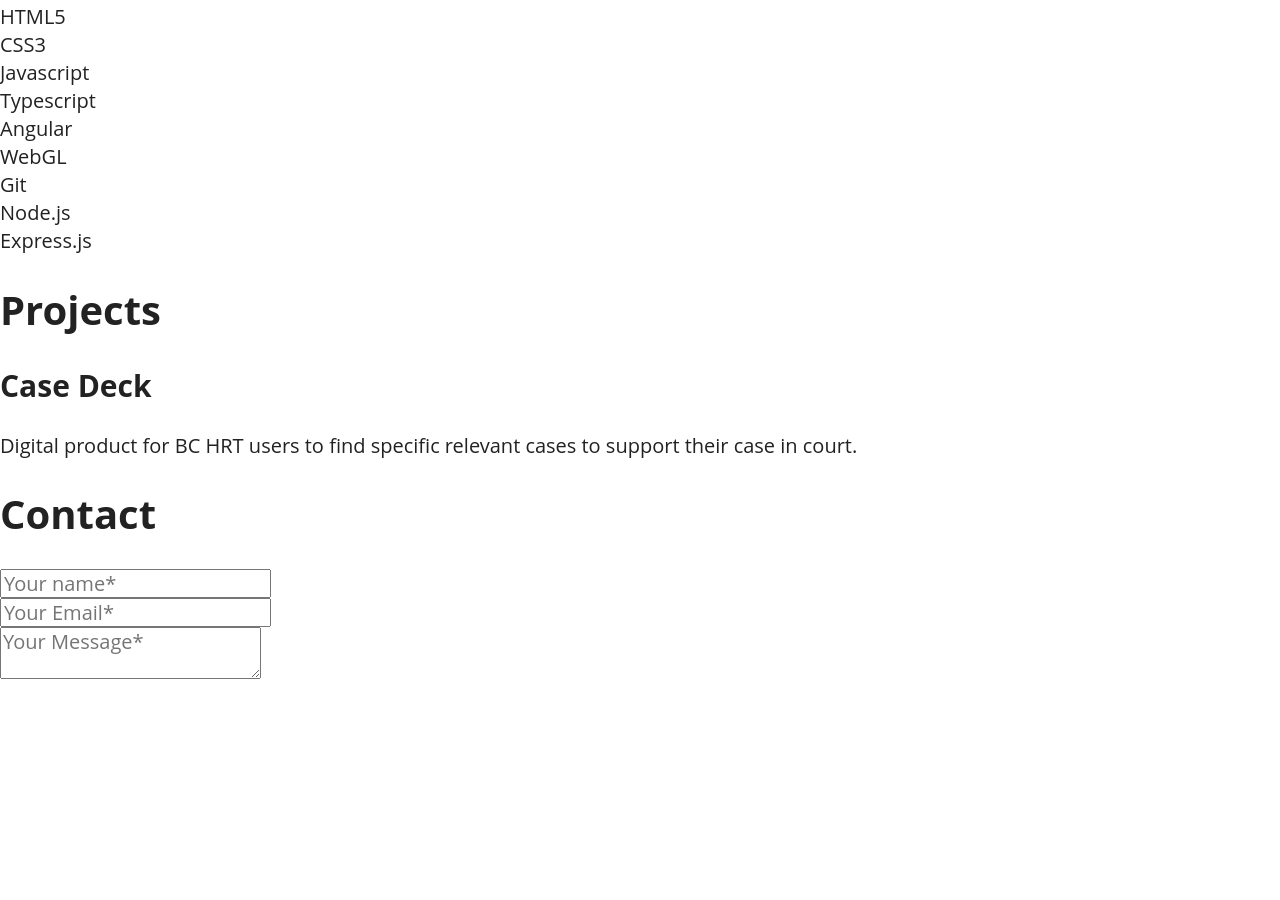
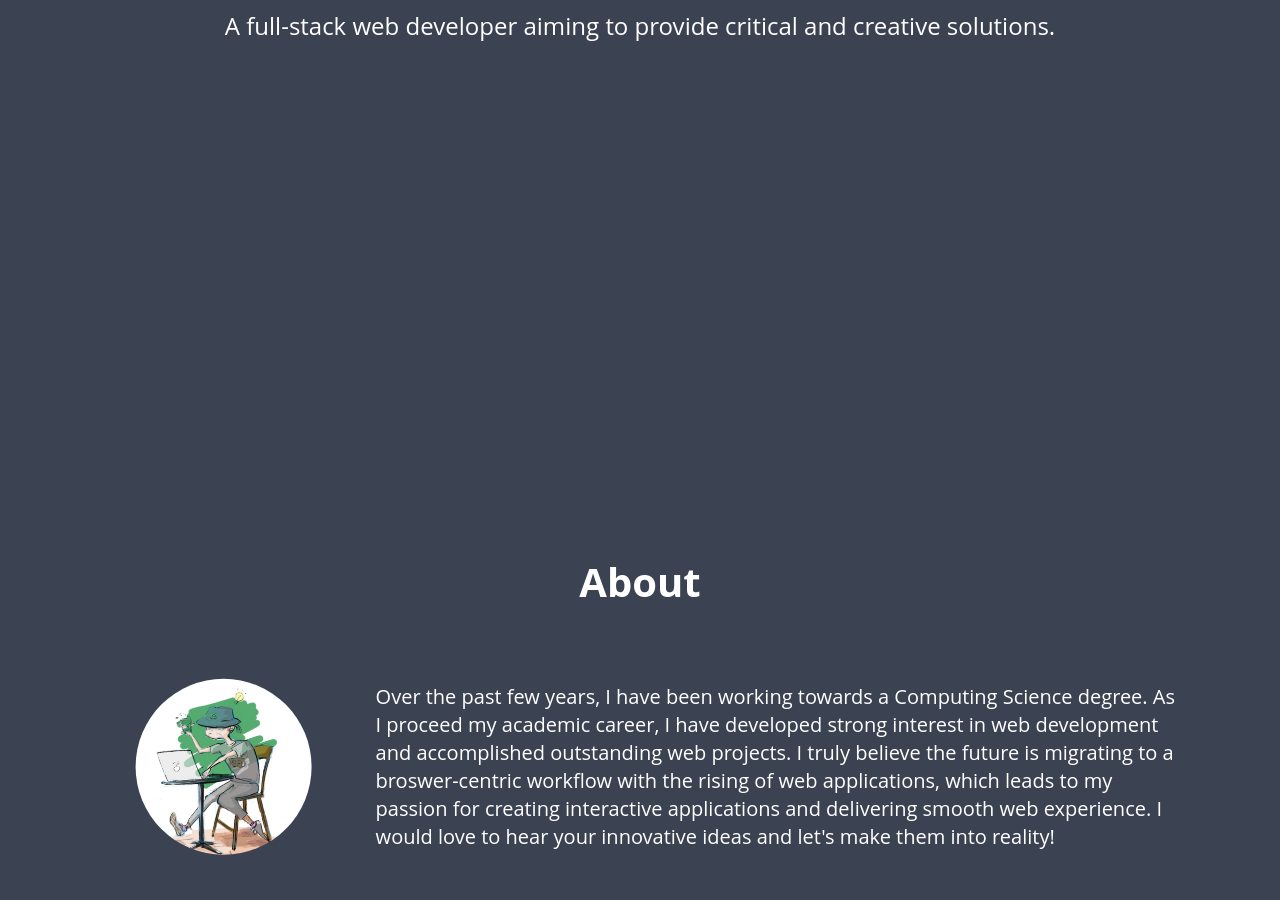
Before and after one commit to diceyecid/Portfolio, a website: page src/index.pug in a window 1280 px wide. Shown: the part 472-1372 px from the top of the page. Before the commit the page ends 1158 px from the top, so only its background shows below. Drawn offline with nearby package versions, Linux system fonts and the light colour scheme; files that its build step writes are made by us from their sources; files whose address does not match are found by name.

Commit message:
about and contact doen

```diff
--- a/package.json
+++ b/package.json
@@ -5,10 +5,10 @@
   "main": "index.js",
   "scripts": {
     "test": "echo \"Error: no test specified\" && exit 1",
-		"build-sass": "sass --style=compressed src/sass/stylesheets/main.scss:dist/stylesheets/main.css",
+    "build-sass": "sass --style=compressed src/sass/stylesheets/main.scss:dist/stylesheets/main.css",
     "build-pug": "pug src --out dist",
     "build": "npm run build-sass && npm run build-pug",
-		"watch-sass": "sass -w src/sass/stylesheets/main.scss:dist/stylesheets/main.css",
+    "watch-sass": "sass -w src/sass/stylesheets/main.scss:dist/stylesheets/main.css",
     "watch-pug": "pug -w src --out dist",
     "lite-server": "lite-server --baseDir=\"dist/\"",
     "watch": "concurrently \"npm:watch-sass\" \"npm:watch-pug\" \"npm:lite-server\""
--- a/src/index.pug
+++ b/src/index.pug
@@ -2,23 +2,29 @@ doctype html
 html( lang='en' )
 	head
 		title Ross Shen - Portfolio
-		link( rel='stylesheet', href='../stylesheets/main.css' )
-	body
+		link( rel='stylesheet', href='./stylesheets/main.css' )
+	body.container.snap-container
 		section#cover.section
-			p
+			span#hello
 				| Hello,
-			p
+			span#my-name
 				| My name is
 				span#name Ross Shen
 				| .
-			p
+			span#description
 				| A full-stack web developer aiming to provide critical and creative solutions.
 
 		section#about.section
 			h1
 				| About
-			p
-				| Over the past few years, I have been working towards a Computing Science degree. As I proceed my academic career, I have developed strong interest in web development and accomplished outstanding web projects. I truly believe the future is migrating to a broswer-centric workflow with the rising of web applications, which leads to my passion for creating interactive applications and delivering smooth web experience. I would love to hear your innovative ideas and let's make them into reality!
+			div#about-content
+				img(
+					src = '../assets/images/profile.jpg',
+					alt = 'A comical drawing of Ross coding at a table with one hand holding a cup of coffee',
+					width = '200px'
+				)
+				p
+					| Over the past few years, I have been working towards a Computing Science degree. As I proceed my academic career, I have developed strong interest in web development and accomplished outstanding web projects. I truly believe the future is migrating to a broswer-centric workflow with the rising of web applications, which leads to my passion for creating interactive applications and delivering smooth web experience. I would love to hear your innovative ideas and let's make them into reality!
 
 		section#skills.section
 			h1
@@ -54,15 +60,16 @@ html( lang='en' )
 			h1
 				| Contact
 			form.contact-form
-				article.contact-input
-					label.visually-hidden( for='name-input' )
-						| Name
-					input#name-input( type='text', placeholder='Your name*', name='name', required )
-				article.contact-input
-					label.visually-hidden( for='email-input' )
-						| Email
-					input#email-input( type='email' placeholder='Your Email*', name='email', required )
-				article.contact-input
-					label.visually-hidden( for='message-input' )
-						| Message
-					textarea#message-input( placeholder='Your Message*', name='message', required )
+				label.visually-hidden( for='name-input' )
+					| Name
+				input#name-input.contact-input( type='text', placeholder='Your name*', name='name', required )
+				label.visually-hidden( for='email-input' )
+					| Email
+				input#email-input.contact-input( type='email' placeholder='Your Email*', name='email', required )
+				label.visually-hidden( for='subject-input' )
+					| Subject
+				input#subject-input.contact-input( type='text' placeholder='Subject*', name='subject', required )
+				label.visually-hidden( for='message-input' )
+					| Message
+				textarea#message-input.contact-input( placeholder='Your Message*', name='message', required )
+				input#submit-input.btn-primary( type='submit' value='submit' )
--- a/src/sass/stylesheets/abstracts/_mixins.scss
+++ b/src/sass/stylesheets/abstracts/_mixins.scss
@@ -31,3 +31,25 @@
     @content;
   }
 }
+
+/// Flex box mixin helper
+/// @param {String} $dir
+/// @param {Bool} $wrap [true]
+/// @param {String} $justify-content [center]
+/// @param {String} $align-items [center]
+@mixin flex( $dir, $wrap: true, $justify-content: center, $align-items: center )
+{
+	display: flex;
+
+	@if $wrap
+	{
+		flex-flow: $dir wrap;
+	}
+	@else
+	{
+		flex-flow: $dir nowrap;
+	}
+
+	justify-content: $justify-content;
+	align-items: $align-items;
+}
--- /dev/null
+++ b/src/sass/stylesheets/abstracts/_nord_color.scss
@@ -0,0 +1,235 @@
+// Copyright (c) 2016-present Arctic Ice Studio <development@arcticicestudio.com>
+// Copyright (c) 2016-present Sven Greb <development@svengreb.de>
+
+// Project:    Nord
+// Version:    0.2.0
+// Repository: https://github.com/arcticicestudio/nord
+// License:    MIT
+// References:
+//   http://sass-lang.com
+//   http://sassdoc.com
+
+////
+/// An arctic, north-bluish color palette.
+/// Created for the clean- and minimal flat design pattern to achieve a optimal focus and readability for code syntax
+/// highlighting and UI.
+/// It consists of a total of sixteen, carefully selected, dimmed pastel colors for a eye-comfortable, but yet colorful
+/// ambiance.
+///
+/// @author Arctic Ice Studio <development@arcticicestudio.com>
+////
+
+/// Base component color of "Polar Night".
+///
+/// Used for texts, backgrounds, carets and structuring characters like curly- and square brackets.
+///
+/// @access public
+/// @example scss - SCSS
+///   /* For dark ambiance themes */
+///   .background {
+///     background-color: $nord0;
+///   }
+///   /* For light ambiance themes */
+///   .text {
+///     color: $nord0;
+///   }
+/// @group polarnight
+/// @since 0.1.0
+$nord0: #2e3440;
+
+/// Lighter shade color of the base component color.
+///
+/// Used as a lighter background color for UI elements like status bars.
+///
+/// @access public
+/// @group polarnight
+/// @see $nord0
+/// @since 0.1.0
+$nord1: #3b4252;
+
+/// Lighter shade color of the base component color.
+///
+/// Used as line highlighting in the editor.
+/// In the UI scope it may be used as selection- and highlight color.
+///
+/// @access public
+/// @example scss - SCSS
+///   /* Code Syntax Highlighting scope */
+///   .editor {
+///     &.line {
+///       background-color: $nord2;
+///     }
+///   }
+///
+///   /* UI scope */
+///   button {
+///     &:selected {
+///       background-color: $nord2;
+///     }
+///   }
+/// @group polarnight
+/// @see $nord0
+/// @since 0.1.0
+$nord2: #434c5e;
+
+/// Lighter shade color of the base component color.
+///
+/// Used for comments, invisibles, indent- and wrap guide marker.
+/// In the UI scope used as pseudoclass color for disabled elements.
+///
+/// @access public
+/// @example scss - SCSS
+///   /* Code Syntax Highlighting scope */
+///   .editor {
+///     &.indent-guide,
+///     &.wrap-guide {
+///       &.marker {
+///         color: $nord3;
+///       }
+///     }
+///   }
+///   .comment,
+///   .invisible {
+///     color: $nord3;
+///   }
+///
+///   /* UI scope */
+///   button {
+///     &:disabled {
+///       background-color: $nord3;
+///     }
+///   }
+/// @group polarnight
+/// @see $nord0
+/// @since 0.1.0
+$nord3: #4c566a;
+
+/// Base component color of "Snow Storm".
+///
+/// Main color for text, variables, constants and attributes.
+/// In the UI scope used as semi-light background depending on the theme shading design.
+///
+/// @access public
+/// @example scss - SCSS
+///   /* For light ambiance themes */
+///   .background {
+///     background-color: $nord4;
+///   }
+///   /* For dark ambiance themes */
+///   .text {
+///     color: $nord4;
+///   }
+/// @group snowstorm
+/// @since 0.1.0
+$nord4: #d8dee9;
+
+/// Lighter shade color of the base component color.
+///
+/// Used as a lighter background color for UI elements like status bars.
+/// Used as semi-light background depending on the theme shading design.
+///
+/// @access public
+/// @group snowstorm
+/// @see $nord4
+/// @since 0.1.0
+$nord5: #e5e9f0;
+
+/// Lighter shade color of the base component color.
+///
+/// Used for punctuations, carets and structuring characters like curly- and square brackets.
+/// In the UI scope used as background, selection- and highlight color depending on the theme shading design.
+///
+/// @access public
+/// @group snowstorm
+/// @see $nord4
+/// @since 0.1.0
+$nord6: #eceff4;
+
+/// Bluish core color.
+///
+/// Used for classes, types and documentation tags.
+///
+/// @access public
+/// @group frost
+/// @since 0.1.0
+$nord7: #8fbcbb;
+
+/// Bluish core accent color.
+///
+/// Represents the accent color of the color palette.
+/// Main color for primary UI elements and methods/functions.
+///
+/// Can be used for
+///   - Markup quotes
+///   - Markup link URLs
+///
+/// @access public
+/// @group frost
+/// @since 0.1.0
+$nord8: #88c0d0;
+
+/// Bluish core color.
+///
+/// Used for language-specific syntactic/reserved support characters and keywords, operators, tags, units and
+/// punctuations like (semi)colons,commas and braces.
+///
+/// @access public
+/// @group frost
+/// @since 0.1.0
+$nord9: #81a1c1;
+
+/// Bluish core color.
+///
+/// Used for markup doctypes, import/include/require statements, pre-processor statements and at-rules (`@`).
+///
+/// @access public
+/// @group frost
+/// @since 0.1.0
+$nord10: #5e81ac;
+
+/// Colorful component color.
+///
+/// Used for errors, git/diff deletion and linter marker.
+///
+/// @access public
+/// @group aurora
+/// @since 0.1.0
+$nord11: #bf616a;
+
+/// Colorful component color.
+///
+/// Used for annotations.
+///
+/// @access public
+/// @group aurora
+/// @since 0.1.0
+$nord12: #d08770;
+
+/// Colorful component color.
+///
+/// Used for escape characters, regular expressions and markup entities.
+/// In the UI scope used for warnings and git/diff renamings.
+///
+/// @access public
+/// @group aurora
+/// @since 0.1.0
+$nord13: #ebcb8b;
+
+/// Colorful component color.
+///
+/// Main color for strings and attribute values.
+/// In the UI scope used for git/diff additions and success visualizations.
+///
+/// @access public
+/// @group aurora
+/// @since 0.1.0
+$nord14: #a3be8c;
+
+/// Colorful component color.
+///
+/// Used for numbers.
+///
+/// @access public
+/// @group aurora
+/// @since 0.1.0
+$nord15: #b48ead;
--- a/src/sass/stylesheets/abstracts/_variables.scss
+++ b/src/sass/stylesheets/abstracts/_variables.scss
@@ -20,11 +20,15 @@ $code-font-stack: 'Courier New', 'DejaVu Sans Mono', 'Bitstream Vera Sans Mono',
 
 /// Copy text color
 /// @type Color
-$text-color: rgb(34, 34, 34) !default;
+$text-color: #ffffff 	!default;
 
 /// Main brand color
 /// @type Color
-$brand-color: rgb(229, 0, 80) !default;
+$brand-color: $nord1  !default;
+
+/// background color
+/// @type Color
+$bg-color: $nord1 !default;
 
 /// Light grey
 /// @type Color
@@ -44,7 +48,7 @@ $dark-grey: rgb(68, 68, 68) !default;
 
 /// Container's maximum width
 /// @type Length
-$max-width: 1180px !default;
+$max-width: 74rem !default;
 
 
 
@@ -54,9 +58,9 @@ $max-width: 1180px !default;
 /// @prop {String} keys - Keys are identifiers mapped to a given length
 /// @prop {Map} values - Values are actual breakpoints expressed in pixels
 $breakpoints: (
-  'small': 320px,
-  'medium': 768px,
-  'large': 1024px,
+  'small': 20rem,
+  'medium': 48rem,
+  'large': 64rem,
 ) !default;
 
 
--- a/src/sass/stylesheets/base/_base.scss
+++ b/src/sass/stylesheets/base/_base.scss
@@ -33,3 +33,20 @@ a {
     text-decoration: underline;
   }
 }
+
+/**
+ * Basic styles for body
+ */
+body
+{
+	background-color: $bg-color;
+}
+
+/**
+ * Basic styles for input
+ */
+input
+{
+	color: $bg-color;
+	background-color: $text-color;
+}
--- a/src/sass/stylesheets/components/_button.scss
+++ b/src/sass/stylesheets/components/_button.scss
@@ -1,3 +1,43 @@
 // -----------------------------------------------------------------------------
 // This file contains all styles related to the button component.
 // -----------------------------------------------------------------------------
+
+@mixin btn( $btn-text-color: $text-color, $btn-bg-color: $bg-color )
+{
+	display: inline-block;
+	text-decoration: none;
+
+	margin: 0.5rem 0;
+	padding: 0.5rem 2rem;
+	border: 0;
+	border-radius: 0.3rem;
+
+	color: $btn-text-color;
+	background-color: $btn-bg-color;
+	box-shadow: 0.1rem 0.1rem 0.1rem rgba( 0, 0, 0, 0.1 );
+
+	transition-property: background-color;
+	transition-duration: 0.2s;
+
+	cursor: pointer;
+
+	&:hover, &:focus
+	{
+		background-color: darken( $btn-bg-color, 10% );
+	}
+
+	&:active
+	{
+		background-color: darken( $btn-bg-color, 20% );
+	}
+}
+
+.btn
+{
+	@include btn();
+
+	&-primary
+	{
+		@include btn( $btn-bg-color: $nord9 );
+	}
+}
--- /dev/null
+++ b/src/sass/stylesheets/layout/_section.scss
@@ -0,0 +1,14 @@
+// -----------------------------------------------------------------------------
+// This file contains all styles related to the sections of the site/application.
+// ----------------------------------------------------------------------------
+
+.snap-container
+{
+	scroll-snap-type: y mandatory;
+}
+
+.section
+{
+	scroll-snap-align: start;
+	min-height: 100vh;
+}
--- a/src/sass/stylesheets/main.scss
+++ b/src/sass/stylesheets/main.scss
@@ -2,6 +2,7 @@
 
 // 1. Configuration and helpers
 @import
+	'abstracts/nord_color',
   'abstracts/variables',
   'abstracts/functions',
   'abstracts/mixins';
@@ -20,7 +21,8 @@
 // 4. Layout-related sections
 @import
   'layout/header',
-  'layout/footer';
+  'layout/footer',
+  'layout/section';
 
 // 5. Components
 @import
--- a/src/sass/stylesheets/pages/_home.scss
+++ b/src/sass/stylesheets/pages/_home.scss
@@ -1,3 +1,136 @@
 // -----------------------------------------------------------------------------
 // This file contains styles that are specific to the home page.
 // -----------------------------------------------------------------------------
+
+@use "sass:map";
+
+.section
+{
+	@include flex( $dir: column );
+	text-align: center;
+}
+
+
+
+/**
+ * the cover section with greetings
+ */
+#cover
+{
+	#hello
+	{
+		font-size: 5rem;
+	}
+
+	#my-name
+	{
+		font-size: 3rem;
+
+		#name
+		{
+			color: $nord8;
+			font-weight: 800;
+		}
+	}
+
+	#description
+	{
+		margin-top: 1rem;
+		font-size: 1.5rem;
+	}
+}
+
+
+
+/**
+ * the about me section
+ */
+#about
+{
+	&-content
+	{
+		@include flex( $dir: row );
+		margin-bottom: 2rem;
+
+		p
+		{
+			width: 70%;
+			margin: 1rem;
+			text-align: left;
+		}
+
+		img
+		{
+			width: 15rem;
+			margin: 1rem;
+			clip-path: circle( 5.5rem );
+		}
+	}
+}
+
+
+
+/**
+ * the skills section
+ */
+#skills
+{
+
+}
+
+
+
+/**
+ * the projects section
+ */
+#projects
+{
+
+}
+
+
+
+/**
+ * the contact form section
+ */
+#contact
+{
+	.contact
+	{
+		&-form
+		{
+			width: 100%;
+			@include flex( $dir: row );
+		}
+
+		&-input
+		{
+			margin: 0.5rem;
+			padding: 0.5rem;
+			height: 3rem;
+
+			border: 0;
+			border-radius: 0.3rem;
+		}
+	}
+
+	#name-input, #email-input
+	{
+		width: calc( 50% - 1rem );
+
+		@media( max-width: map.get( $breakpoints, 'medium' ) )
+		{
+			width: calc( 100% - 1rem );
+		}
+	}
+
+	#subject-input, #message-input
+	{
+		width: calc( 100% - 1rem );
+	}
+
+	#message-input
+	{
+		height: 10rem;
+	}
+}
```
Also changed, not shown: dist/assets/images/profile.jpg (added), dist/index.html, dist/stylesheets/main.css, 1 other file.
